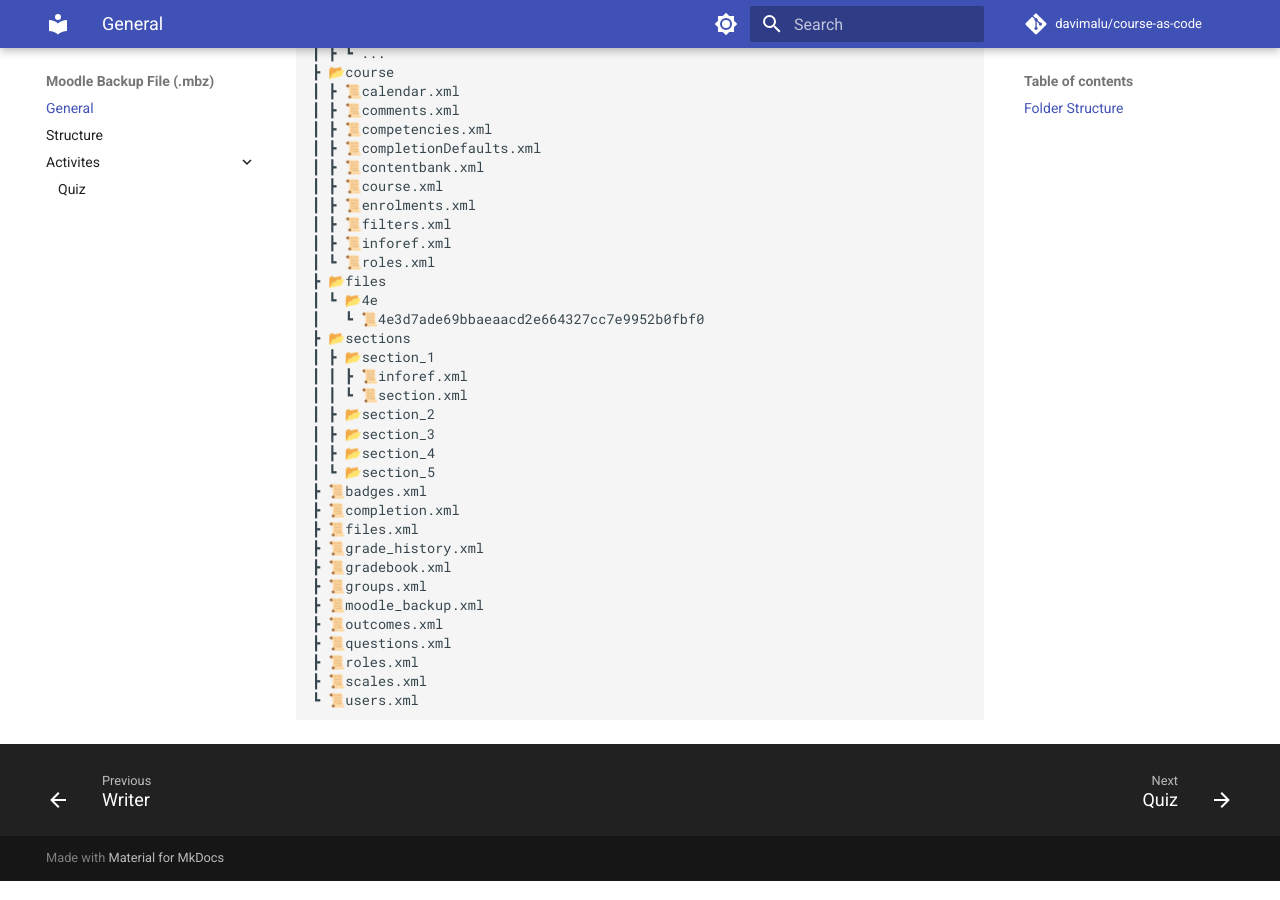
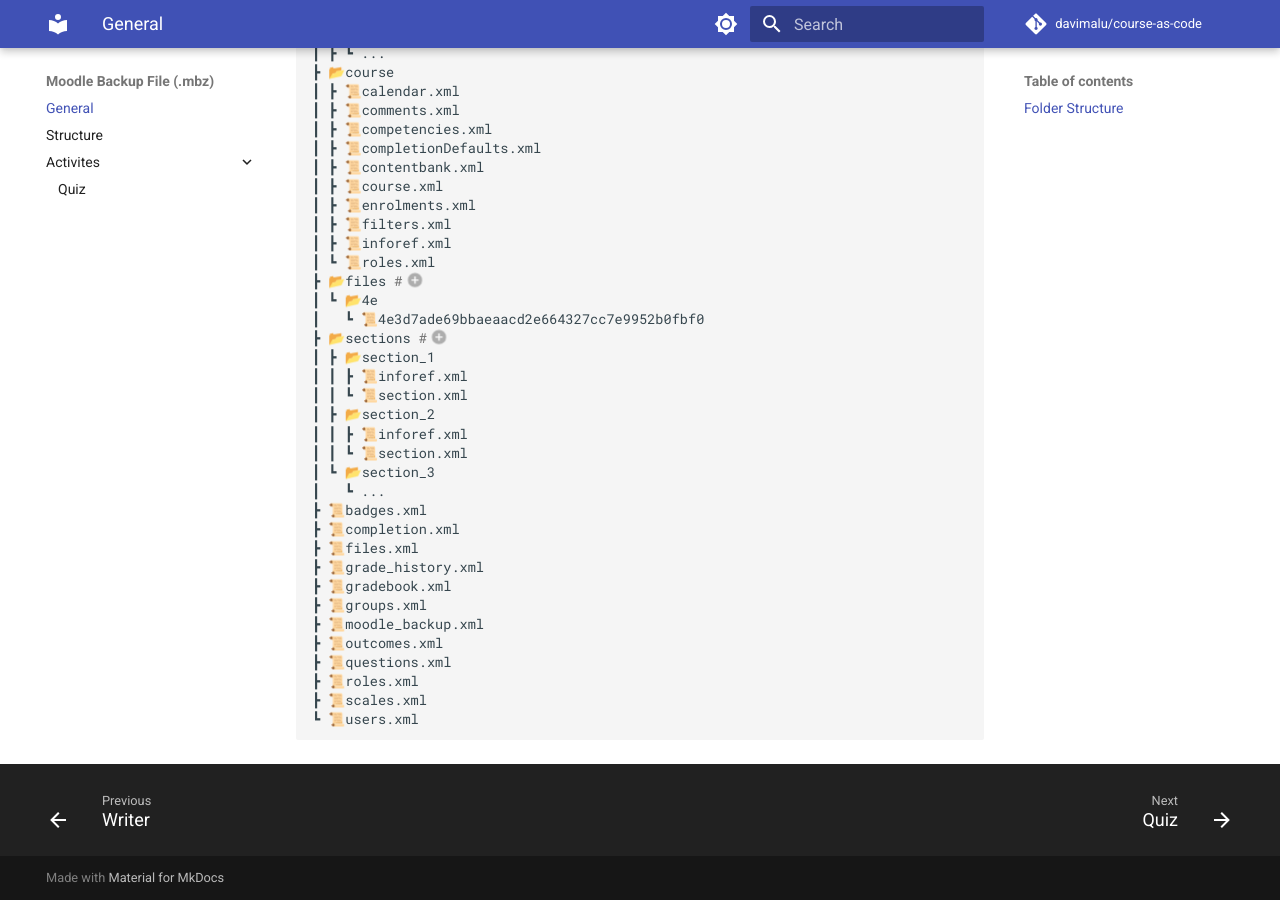
Before and after one commit to if24b267/course-as-code, an MkDocs documentation site: the page built from Documentation/MkDocs/docs/MoodleBackupFile/General.md, in a window 1280 px wide and 900 px high, scrolled down 1140 px. Built offline with MkDocs 1.6.1 and Material for MkDocs 9.7.7, drawn with Linux system fonts in a browser that asks for light colours; comment, search, counter and statistics services are not loaded.

Commit message:
Finish documentation about file structure

```diff
--- a/Documentation/MkDocs/docs/MoodleBackupFile/General.md
+++ b/Documentation/MkDocs/docs/MoodleBackupFile/General.md
@@ -52,17 +52,18 @@
 ┃ ┣ 📜filters.xml
 ┃ ┣ 📜inforef.xml
 ┃ ┗ 📜roles.xml
-┣ 📂files
+┣ 📂files #(4)
 ┃ ┗ 📂4e
 ┃   ┗ 📜4e3d7ade69bbaeaacd2e664327cc7e9952b0fbf0
-┣ 📂sections
+┣ 📂sections #(5)
 ┃ ┣ 📂section_1
 ┃ ┃ ┣ 📜inforef.xml
 ┃ ┃ ┗ 📜section.xml
 ┃ ┣ 📂section_2
-┃ ┣ 📂section_3
-┃ ┣ 📂section_4
-┃ ┗ 📂section_5
+┃ ┃ ┣ 📜inforef.xml
+┃ ┃ ┗ 📜section.xml
+┃ ┗ 📂section_3
+┃   ┗ ...
 ┣ 📜badges.xml
 ┣ 📜completion.xml
 ┣ 📜files.xml
@@ -83,6 +84,9 @@
 
 3. Each activity contains almost the same basic set of XML files (`calendar.xml`, `comments.xml`, etc.), which hardly differ from each other. The only file that differs from activity to activity is the `*.xml` file that is named after the activity (e.g., `url.xml`, `quiz.xml`, `assign.xml`, etc.). This file contains the specific information for the respective activity, and its structure differs from activity to activity.
 
+4. The `files` directory contains all files associated with this course. The files are stored by Moodle without file extensions, and the filenames are SHA-1 hashes, which are calculated from the contents of the file. Each file is stored in its own directory, which is named after the first two characters of the hash. Inside this directory, the file is stored using the full hash as its name. The hash, as required by Moodle, can be calculated using the following C# function: LINK
+
+5. The `sections` directory contains a subdirectory for each section in the course, named "section_" + SectionID. Each section is described by two XML files: `section.xml` and `inforef.xml`. `inforef.xml` is a reference file which — even if the section contains other resources — may remain empty. Presumably, it is automatically generated by Moodle as long as all activities in the section correctly reference the required resources. `section.xml`, on the other hand, contains metadata about the section.
 
 - **`course`**
     - **`calendar.xml`**: empty XML file
```
